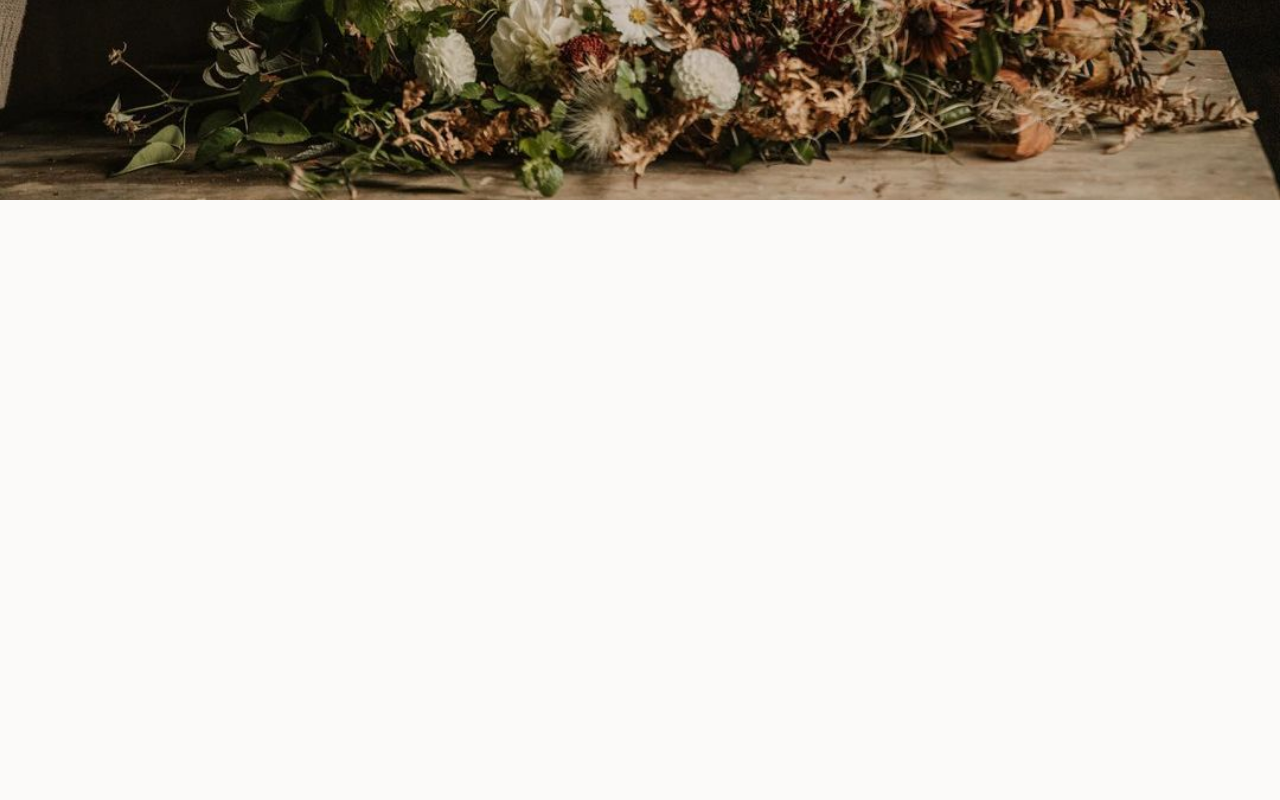
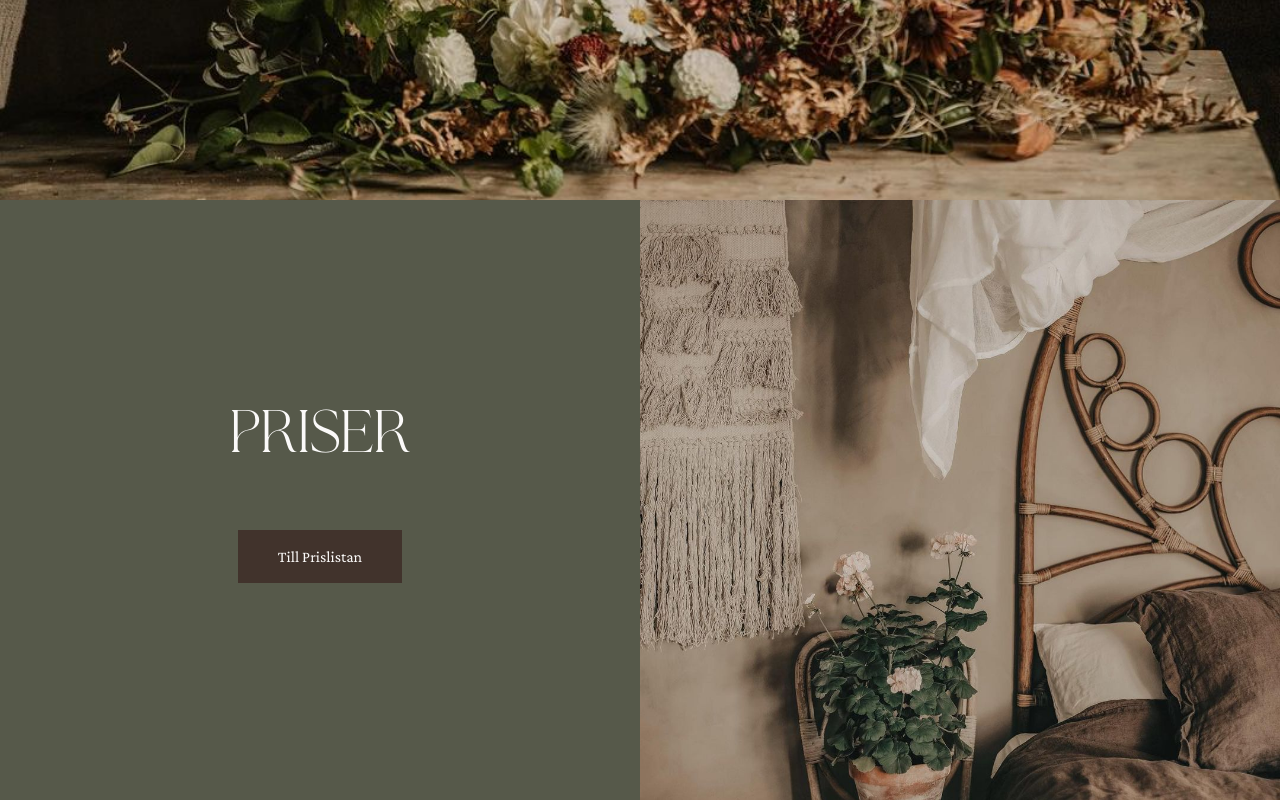
Before and after one commit to karinnordkvist/jessicaberglund, a React (Create React App) app: page / in a window 1280 px wide. Shown: the part 3047-3847 px from the top of the page. Before the commit the page ends 3247 px from the top, so only its background shows below. Built offline with nearby package versions, Linux system fonts and the light colour scheme.

Commit message:
New content added

```diff
--- a/src/components/Nav.js
+++ b/src/components/Nav.js
@@ -1,4 +1,4 @@
-import React from 'react';
+import React, { useRef, useEffect } from 'react';
 import styled from 'styled-components/macro';
 import { Link } from 'react-router-dom';
 
@@ -15,16 +15,50 @@ const NavWrapper = styled.section`
     text-decoration: none;
   }
 
-  img {
+  .hamburger {
     width: 40px;
+  }
+
+  .logo {
+    position: absolute;
+    top: 30px;
+    width: 200px;
+    left: 50%;
+    transform: translateX(-50%);
+    opacity: 0;
+    transition: all 0.5s ease;
   }
 `;
 
 const Nav = () => {
+  const homeNavRef = useRef();
+
+  useEffect(() => {
+    window.addEventListener('scroll', () => {
+      if (window.pageYOffset > 50) {
+        homeNavRef.current.style.opacity = '1';
+      } else {
+        homeNavRef.current.style.opacity = '0';
+      }
+    });
+  }, []);
+
   return (
     <NavWrapper>
+      <Link>
+        <img
+          className="logo"
+          alt="Logo"
+          src="./images/jessica-berglund-logo.svg"
+          ref={homeNavRef}
+        />
+      </Link>
       <Link className="logo-nav" to="/">
-        <img alt="Nav icon" src="./images/nav-button.svg" />
+        <img
+          className="hamburger"
+          alt="Nav icon"
+          src="./images/nav-button.svg"
+        />
       </Link>
     </NavWrapper>
   );
--- a/src/components/TextImageNav.js
+++ b/src/components/TextImageNav.js
@@ -1,4 +1,5 @@
 import React from 'react';
+import { Link } from 'react-router-dom';
 import styled from 'styled-components/macro';
 import { OuterWrapper, MainButton } from '../assets/GlobalStyles';
 
@@ -8,6 +9,7 @@ const CustomOuterWrapper = styled(OuterWrapper)`
   height: 600px;
   max-height: 600px;
   overflow: hidden;
+  flex-direction: ${(props) => (props.dir === 'rev' ? 'row-reverse' : 'row')};
 
   div {
     padding: 50px;
@@ -43,20 +45,26 @@ const MainText = styled.p`
   padding: 20px 0;
 `;
 
-const TextImageNav = ({ bg, color }) => {
+const TextImageNav = ({
+  bg,
+  color,
+  title,
+  text,
+  buttonText,
+  toLocation,
+  dir,
+  imgUrl,
+  imgAlt,
+}) => {
   return (
-    <CustomOuterWrapper bg={bg}>
-      <img
-        src="./images/311314965_1153875888877486_5513361764347484917_n.jpeg"
-        alt="Jessica stickar vid ett träd"
-      />
+    <CustomOuterWrapper bg={bg} dir={dir}>
+      <img src={imgUrl} alt={imgAlt} />
       <div>
-        <Title color={color}>Priser</Title>
-        <MainText color={color}>
-          Lorem ipsum dolor sit amet, consectetur adipiscing elit. Dictum
-          consectetur ultrices turpis lectus. Amet commodo
-        </MainText>
-        <MainButton>Till Prislistan</MainButton>
+        <Title color={color}>{title}</Title>
+        <MainText color={color}>{text}</MainText>
+        <Link to={toLocation}>
+          <MainButton>{buttonText}</MainButton>
+        </Link>
       </div>
     </CustomOuterWrapper>
   );
--- a/src/pages/Foto.js
+++ b/src/pages/Foto.js
@@ -25,7 +25,18 @@ const Home = () => {
       </CustomHero>
       {/* <FloatingNav /> */}
       <TextBlock />
-      <TextImageNav bg="var(--color-darkTerra)" color="var(--color-neutral)" />
+      <TextImageNav
+        title="Priser"
+        text="Lorem ipsum dolor sit amet, consectetur adipiscing elit. Dictum
+          consectetur ultrices turpis lectus. Amet commodo"
+        buttonText="Till Prislistan"
+        toLocation="/priser"
+        bg="var(--color-darkTerra)"
+        color="var(--color-neutral)"
+        dir=""
+        imgUrl="./images/294945001_1008707779747107_4929773751042745689_n.jpeg"
+        imgAlt="Jessica stickar vid ett träd"
+      />
     </div>
   );
 };
--- a/src/pages/Home.js
+++ b/src/pages/Home.js
@@ -5,6 +5,7 @@ import { Hero } from '../assets/GlobalStyles';
 import FloatingNav from '../components/FloatingNav';
 import TextImage from '../components/TextImage';
 import DualPhotoLinks from '../components/DualPhotoLinks';
+import TextImageNav from '../components/TextImageNav';
 
 // import sanityClient from '../client.js';
 
@@ -31,6 +32,16 @@ const Home = () => {
           <h2>Flora</h2>
         </Hero>
       </Link>
+      <TextImageNav
+        title="Priser"
+        text=""
+        bg="var(--color-darkMoss)"
+        color="var(--color-neutral)"
+        toLocation="/priser"
+        buttonText="Till Prislistan"
+        dir="rev"
+        imgUrl="./images/308257562_1118799312080230_8966248970938926505_n.jpeg"
+      />
     </div>
   );
 };
```
Also changed, not shown: public/images/294945001_1008707779747107_4929773751042745689_n.jpeg (added), public/images/308257562_1118799312080230_8966248970938926505_n.jpeg (added).
